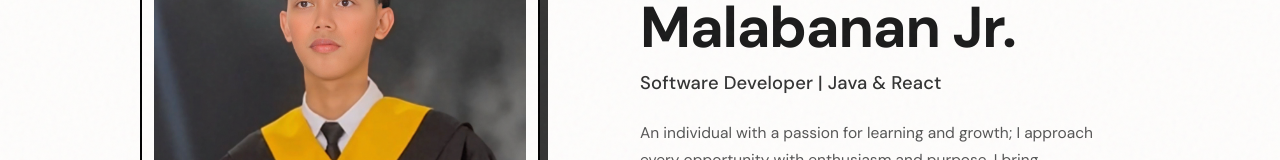
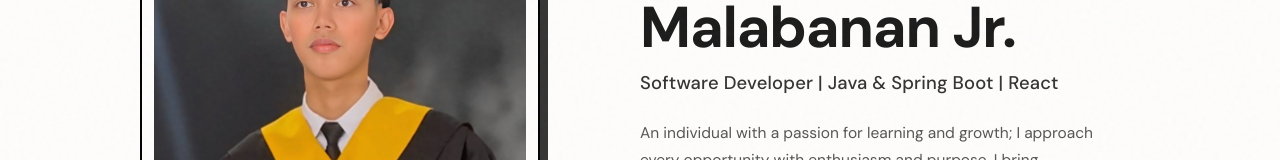
Before and after one commit to rgrmlbn/portfolio, a React (Vite) app in the folder frontend/: page / in a window 1280 px wide. Shown: the part 277-437 px from the top of the page. Built offline with nearby package versions, Linux system fonts and the light colour scheme; no server answers.

Commit message:
Update title

```diff
--- a/frontend/src/components/sections/HeroSection.jsx
+++ b/frontend/src/components/sections/HeroSection.jsx
@@ -95,7 +95,7 @@ export default function HeroSection() {
           </h1>
 
           <p className="mb-[1.4rem] text-[1rem] font-medium tracking-[0.01em] text-[var(--color-muted)] md:text-[1.15rem]">
-            Software Developer | Java & React
+            Software Developer | Java & Spring Boot | React
           </p>
 
           <p className="mx-auto mb-8 max-w-[44ch] text-[0.9rem] leading-[1.65] text-[var(--color-graph)] md:mx-0 md:mb-10 md:text-[0.97rem] md:leading-[1.75]">
```
